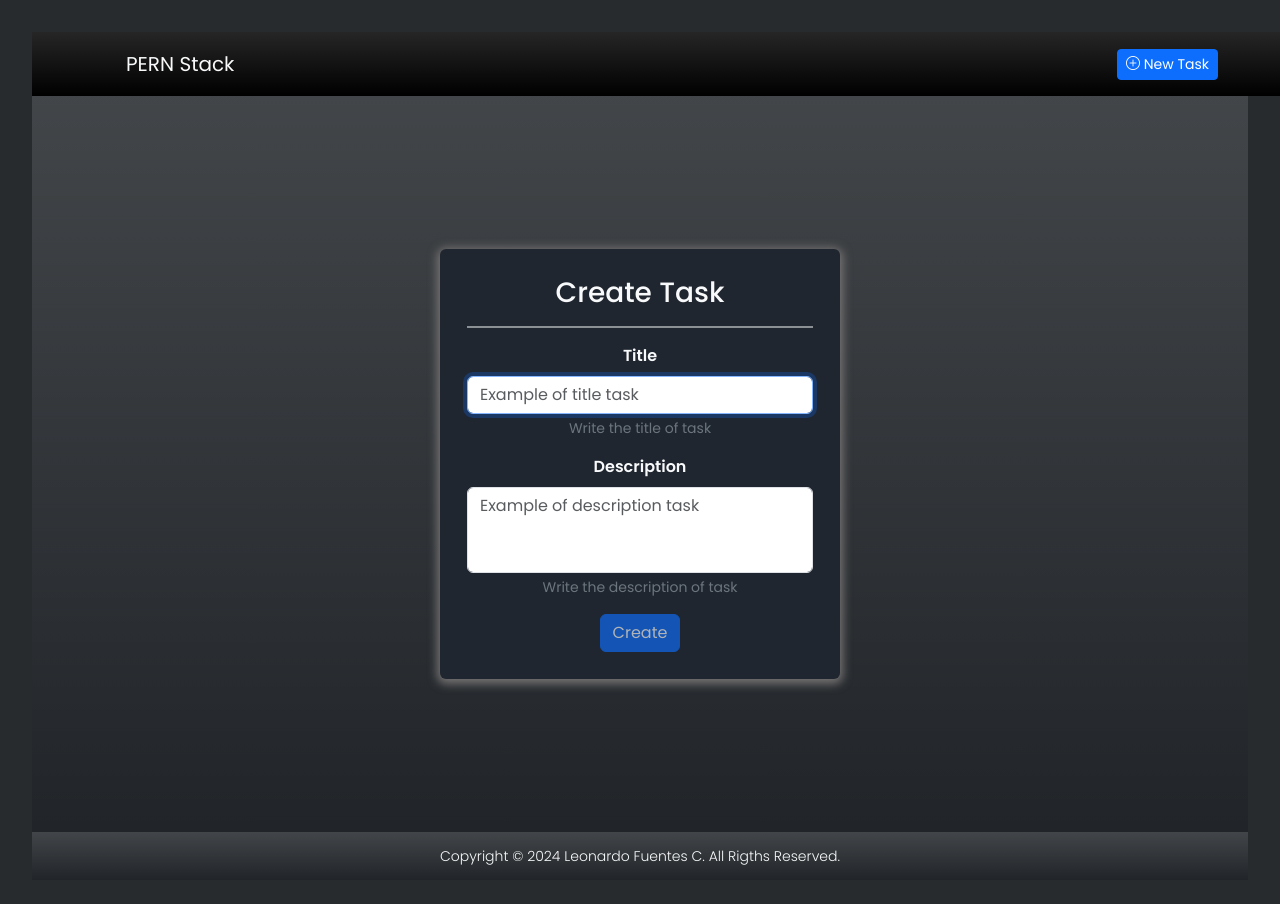
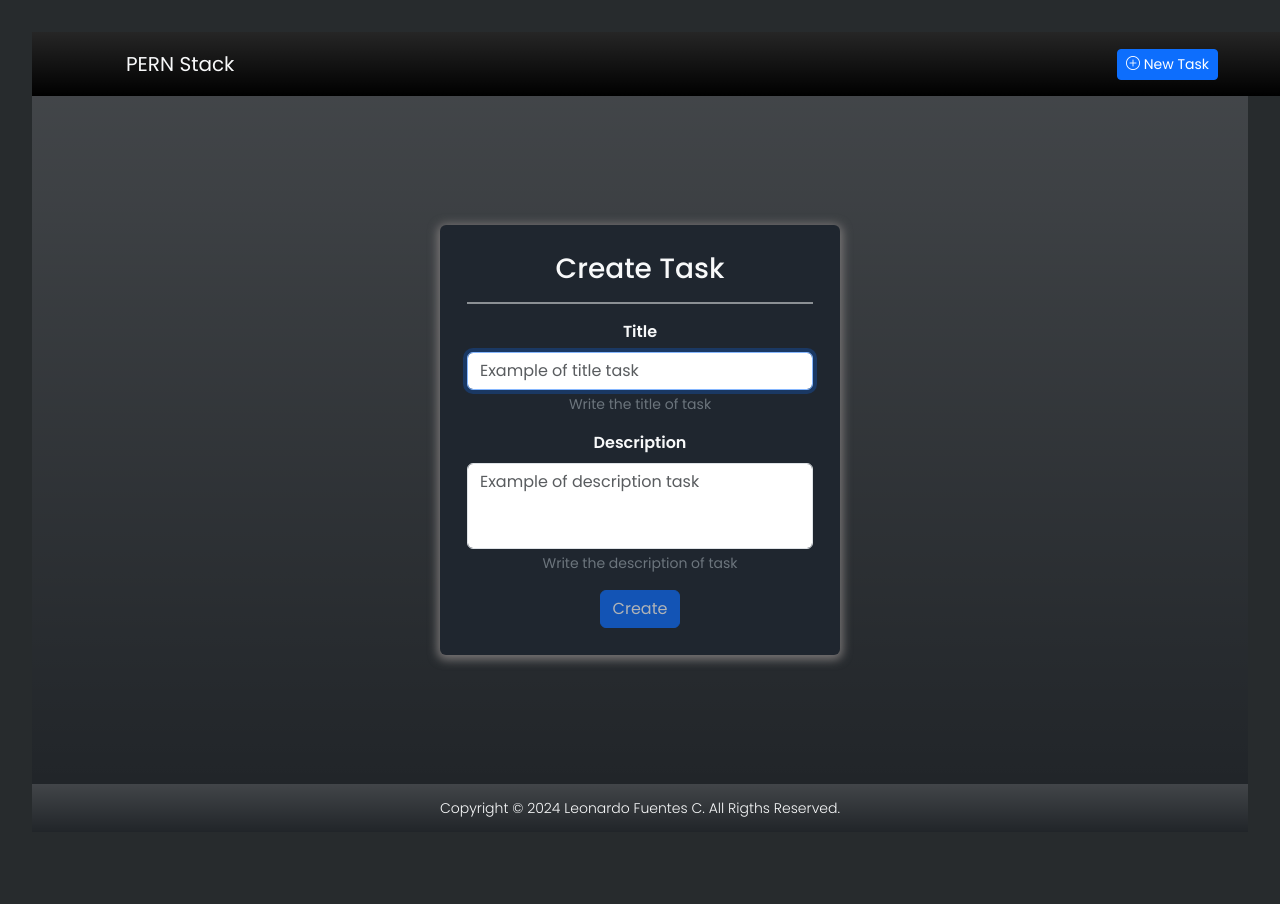
Before and after one commit to leonardoGit99/pern-stack_client, a React (Vite) app in the folder client/: page /task-form in a window 1280 px wide. Shown: the top 904 px of the page. After the commit the page ends 864 px from the top, so only its background shows below. Built offline with nearby package versions, Linux system fonts and the light colour scheme.

Commit message:
fix height viewport

```diff
--- a/client/src/components/Form/formStyles.css
+++ b/client/src/components/Form/formStyles.css
@@ -1,5 +1,5 @@
 .form-container {
-  height: 92vh;
+  min-height: 86vh;
 }
 
 .form {
--- a/client/src/layouts/AppLayout/appLayoutStyles.css
+++ b/client/src/layouts/AppLayout/appLayoutStyles.css
@@ -1,4 +1,4 @@
 .pages-container {
   padding-top: 8vh !important;
-  min-height: 100vh;
+  min-height: 94vh;
 }
```
